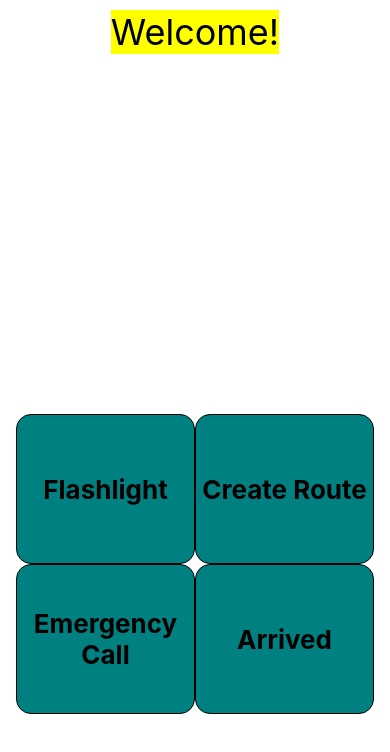
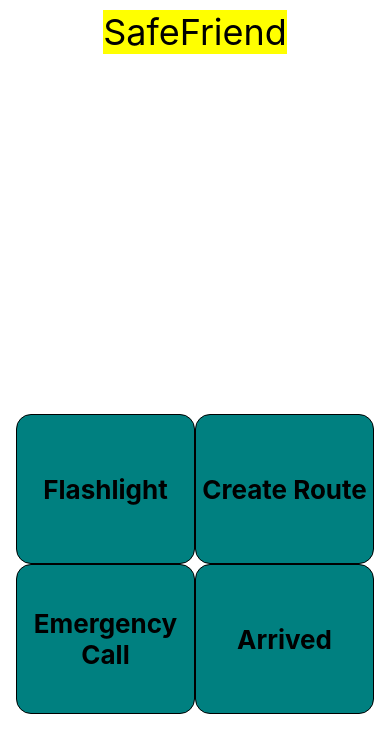
Before and after one commit to Leundai/SafeFriend, a React Native app: screen / in a window 390 px wide. Shown: the top 752 px of the page. Built offline with nearby package versions, Linux system fonts and the light colour scheme.

Commit message:
Updated Title

```diff
--- a/app/pages/Main.js
+++ b/app/pages/Main.js
@@ -6,7 +6,7 @@ import MainButtons from '../../app/components/Main/MainButtons';
 export default function Main() {
   return (
     <SafeAreaView style={styles.safeContainer}>
-      <Text style={styles.header}>Welcome!</Text>
+      <Text style={styles.header}>SafeFriend</Text>
       <MainButtons />
     </SafeAreaView>
   );
--- a/app/styles/MainStyles.js
+++ b/app/styles/MainStyles.js
@@ -24,7 +24,6 @@ export default StyleSheet.create({
   flexButtons: {
     flexGrow: 1,
     flexDirection: 'row',
-    justifyContent: 'center',
     alignItems: 'center',
     paddingTop: 230,
   },
```
